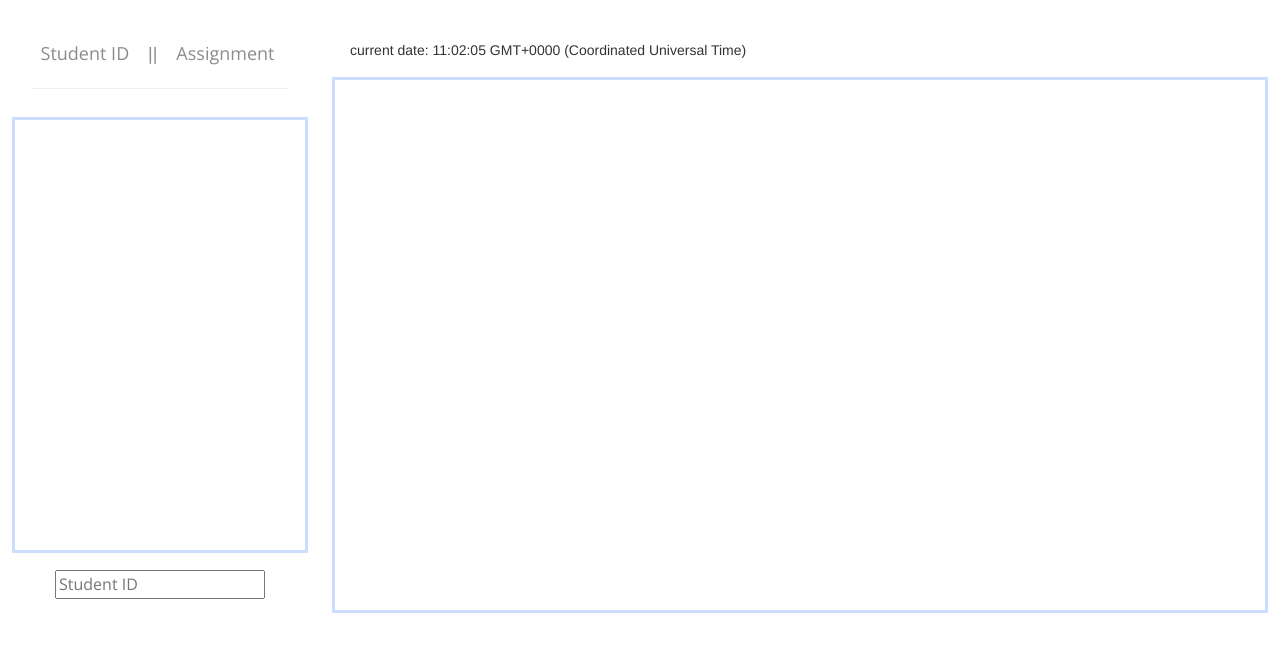
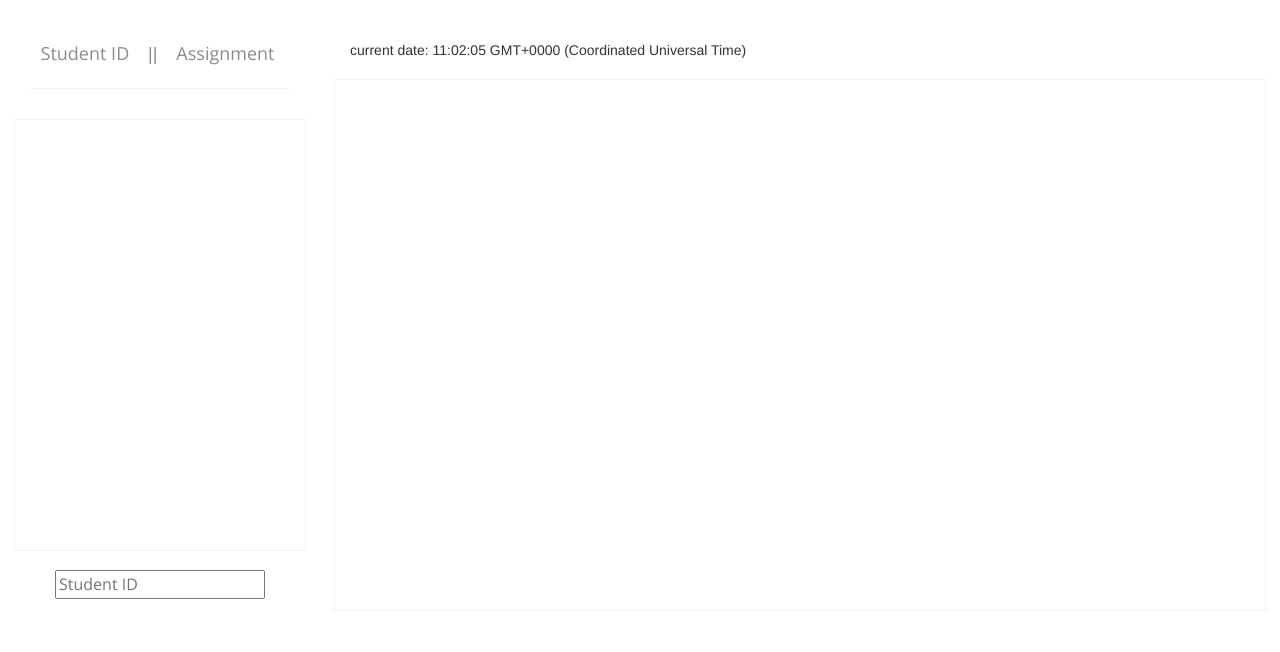
Before and after one commit to ACscooter/autostyle-visualizer, a Flask app: page / in a window 1280 px wide. Shown: the top 652 px of the page. Run offline with Flask 2, Linux system fonts and the light colour scheme; parts of the project's set-up code (start-up, migrations or seed data) failed here and were passed over; some libraries are stand-ins or nearby versions.

Commit message:
display screen changes

```diff
--- a/app/static/css/style.css
+++ b/app/static/css/style.css
@@ -22,7 +22,7 @@ li > a {
 
 
 #scroll-display-left {
-	outline: #ccddff solid 3px;
+	outline: #f2f2f2 solid 1px;
 	width: auto;
 	height: 430px;
 	padding: 15px;
@@ -38,7 +38,7 @@ li > a {
 }
 
 #scroll-display-right {
-	outline: #ccddff solid 3px;
+	outline: #f2f2f2 solid 1px;
 	width: auto;
 	height: 530px;
 	padding: 5px;
```
